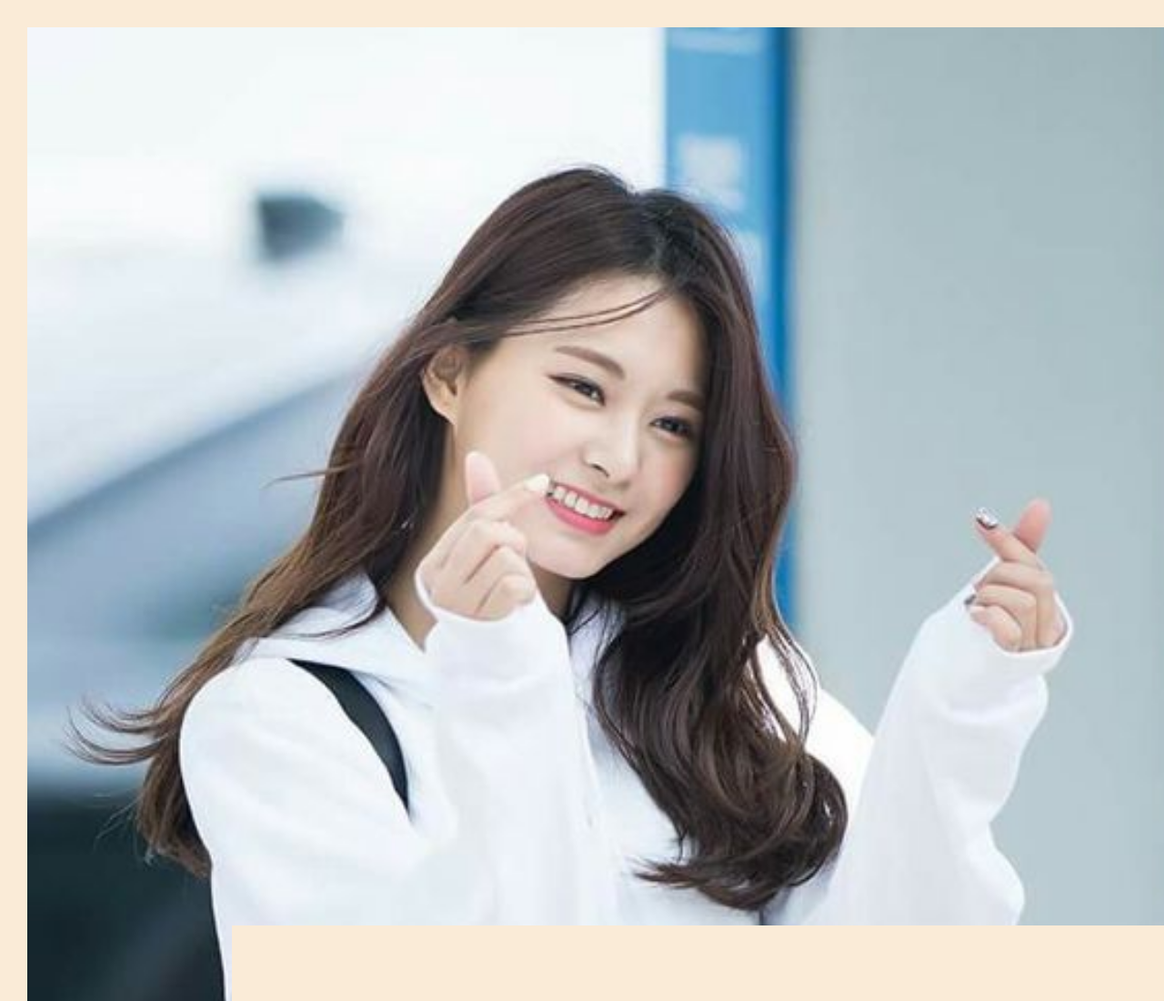
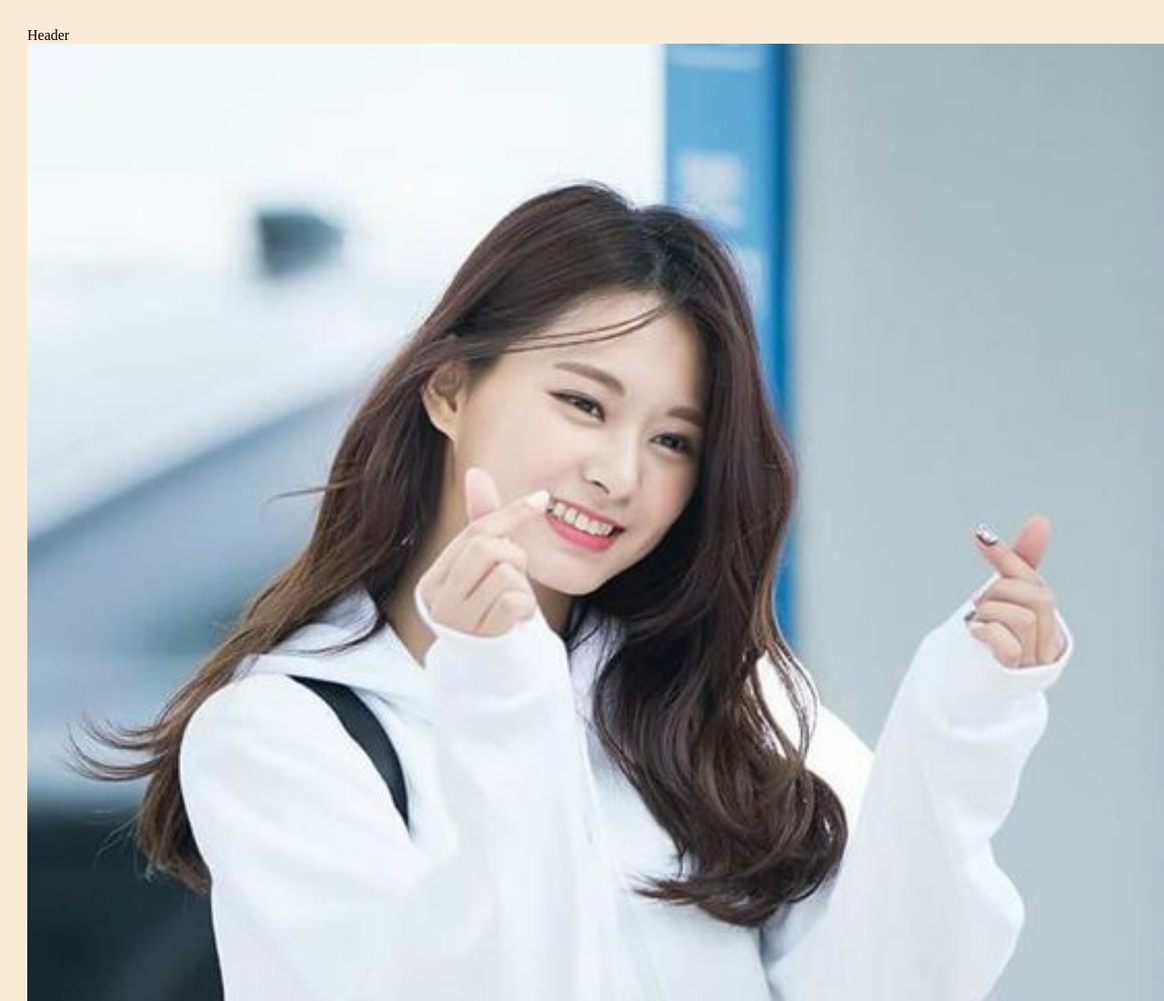
Before and after one commit to mahadarawr/my-repo-from-remote, a plain HTML site: page index.html in a window 1280 px wide. Shown: the top 1100 px of the page at 91% size. Drawn offline with Linux system fonts and the light colour scheme.

Commit message:
added new div as header container with id = header

```diff
--- a/index.html
+++ b/index.html
@@ -4,7 +4,8 @@
         <link rel="stylesheet" href="style.css">
     </head>
     <body>
-    <div>
+    <div id="header">Header</div>
+   <div id="profile=container">
     <img id="profile-image" src="images/tzuyu.jpg" alt="profile image" />
     <h2 id="profile-name">Mahadara Aurora</h2>
 </div>
```
